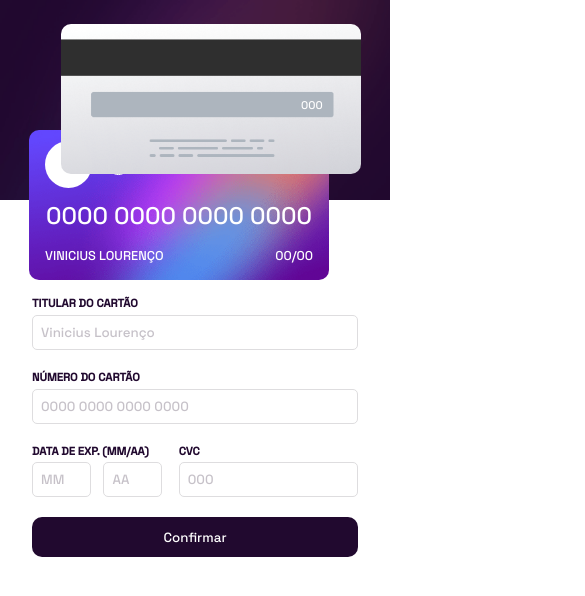
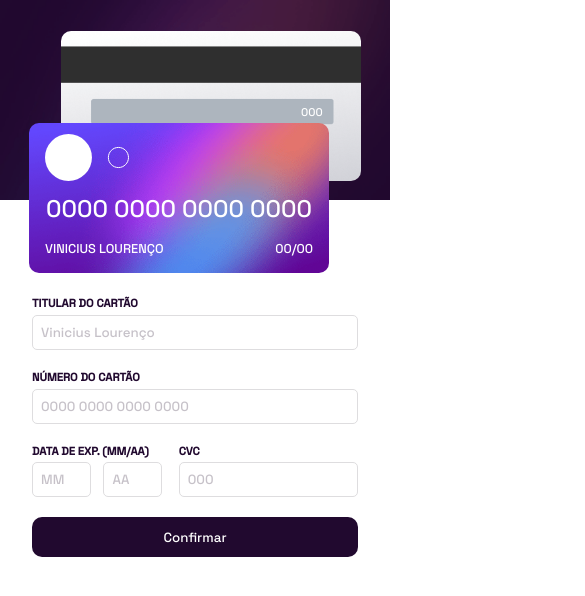
Before and after one commit to viniciuslourencof/interactive-card-details-form, a plain HTML site: page index.html in a window 390 px wide. Shown: the whole page, 585 px wide, since content can reach past the window. Drawn offline with Linux system fonts and the light colour scheme.

Commit message:
Desenvolvimento do site mobile

```diff
--- a/style.css
+++ b/style.css
@@ -169,6 +169,7 @@ main {
     position: relative;
     top: 49.5%;
     left: 80%;
+    width: min-content;
 }
 
 .confirm {
@@ -236,12 +237,14 @@ main {
         position: relative;
         margin-top: -8rem;
         margin-left: -2rem;
+        z-index: 1;
     }
 
     .card-details-back {
         position: relative;
-        margin-top: -16rem;
+        margin-top: -15.1rem;
         margin-right: -2rem;
+        z-index: 0;
       }
 
     .details {
```
